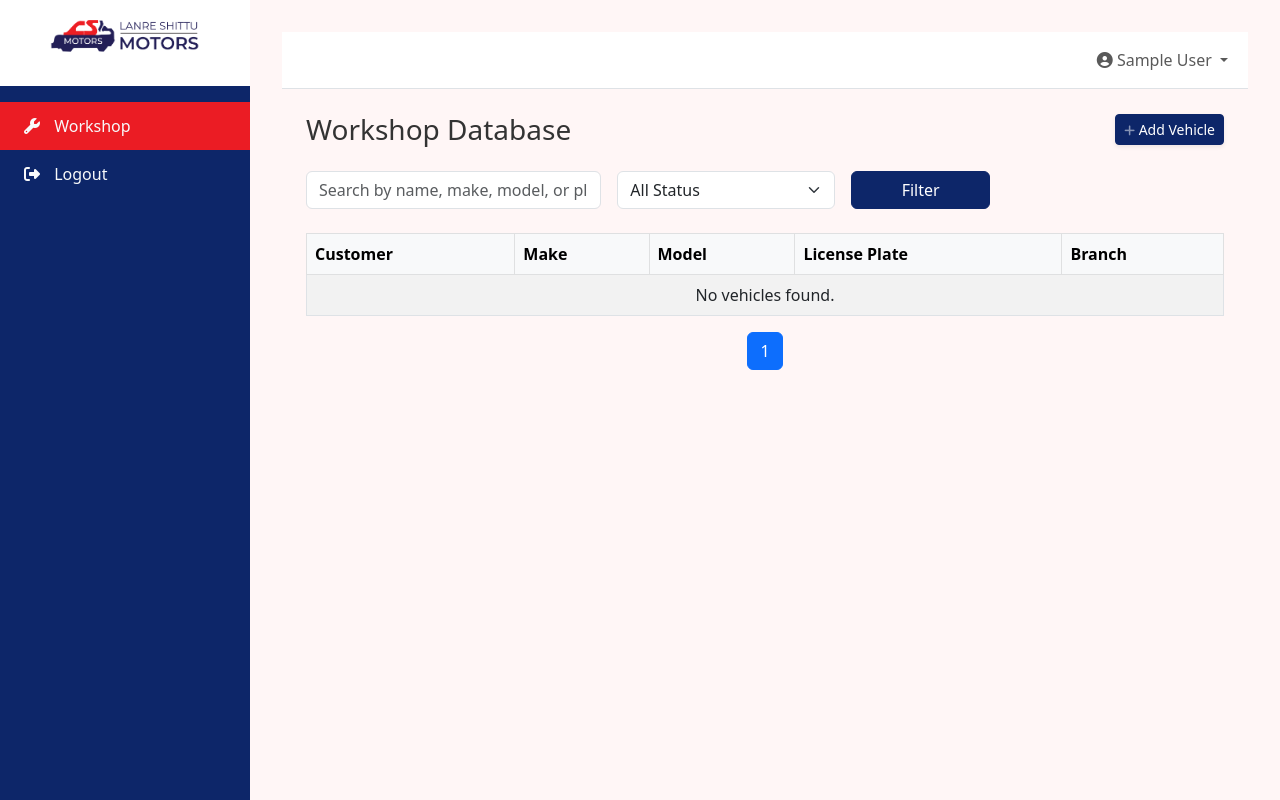
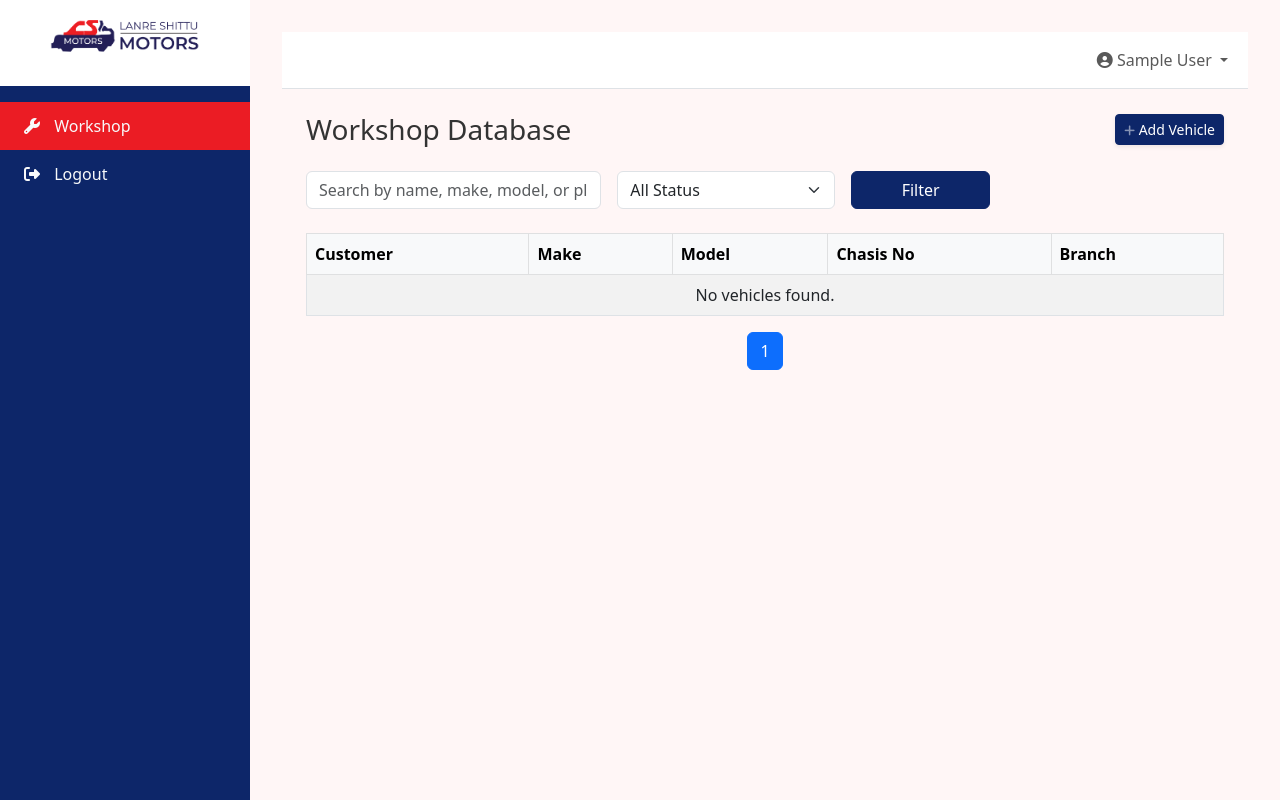
Before and after one commit to boithompson/lsm_portal, a Django app: page /dashboard/workshop/ in a window 1280 px wide. Run offline with Django 5.2, Linux system fonts and the light colour scheme; the visitor is signed in with stand-in values (Sample User, id 1); data comes from the database, SQL or seed files in the repository.

Commit message:
replace license plate with vin

```diff
--- a/templates/home/workshop.html
+++ b/templates/home/workshop.html
@@ -55,7 +55,7 @@
                     <th>Customer</th>
                     <th>Make</th>
                     <th>Model</th>
-                    <th>License Plate</th>
+                    <th>Chasis No</th>
                     <th>Branch</th>
                 </tr>
             </thead>
@@ -65,7 +65,7 @@
                     <td><a href="{% url 'home:find_vehicle_by_chasis' %}?chasis_no={{ vehicle.chasis_no }}" class="text-decoration-none">{{ vehicle.customer_name }}</a></td>
                     <td>{{ vehicle.vehicle_make }}</td>
                     <td>{{ vehicle.model }}</td>
-                    <td>{{ vehicle.licence_plate }}</td>
+                    <td>{{ vehicle.chasis_no }}</td>
                     <td>{% if vehicle.branch %}{{ vehicle.branch.name }}{% else %}N/A{% endif %}</td>
                 </tr>
                 <!-- Update Status Modal -->
```
